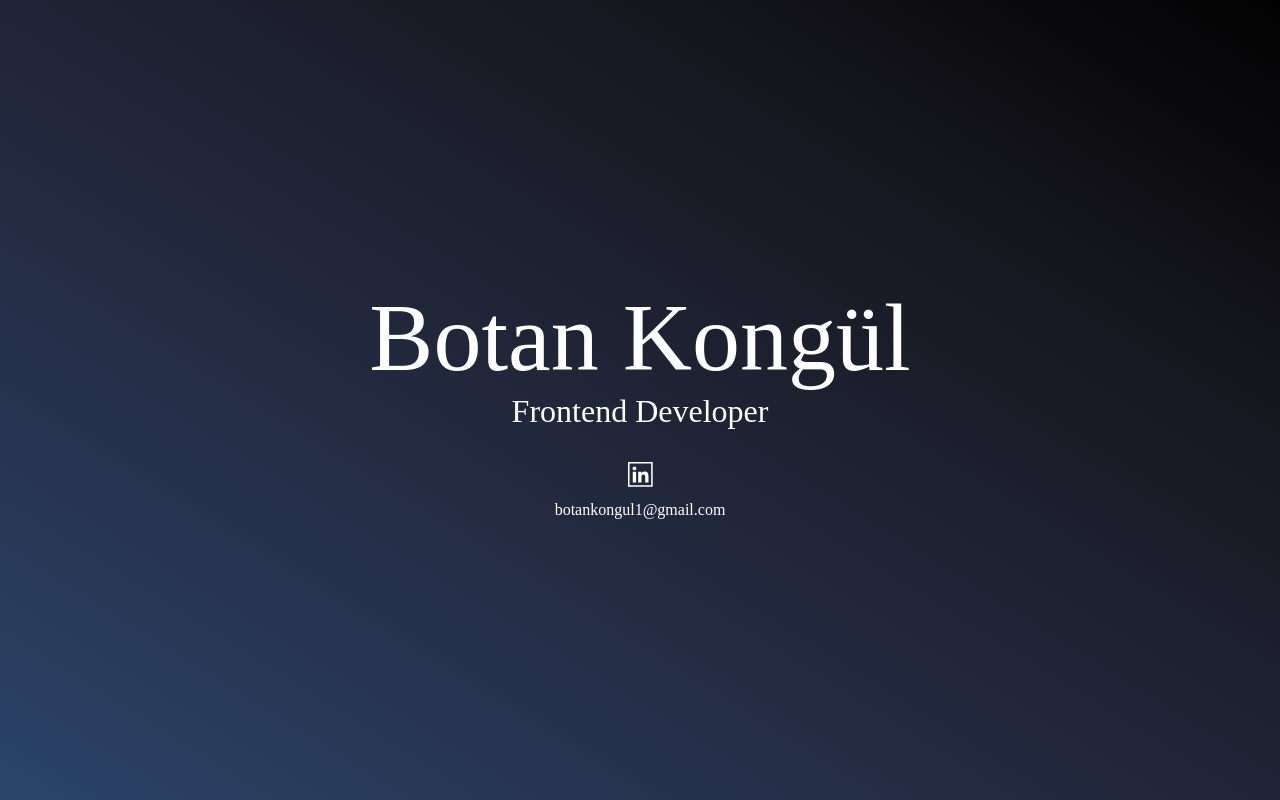
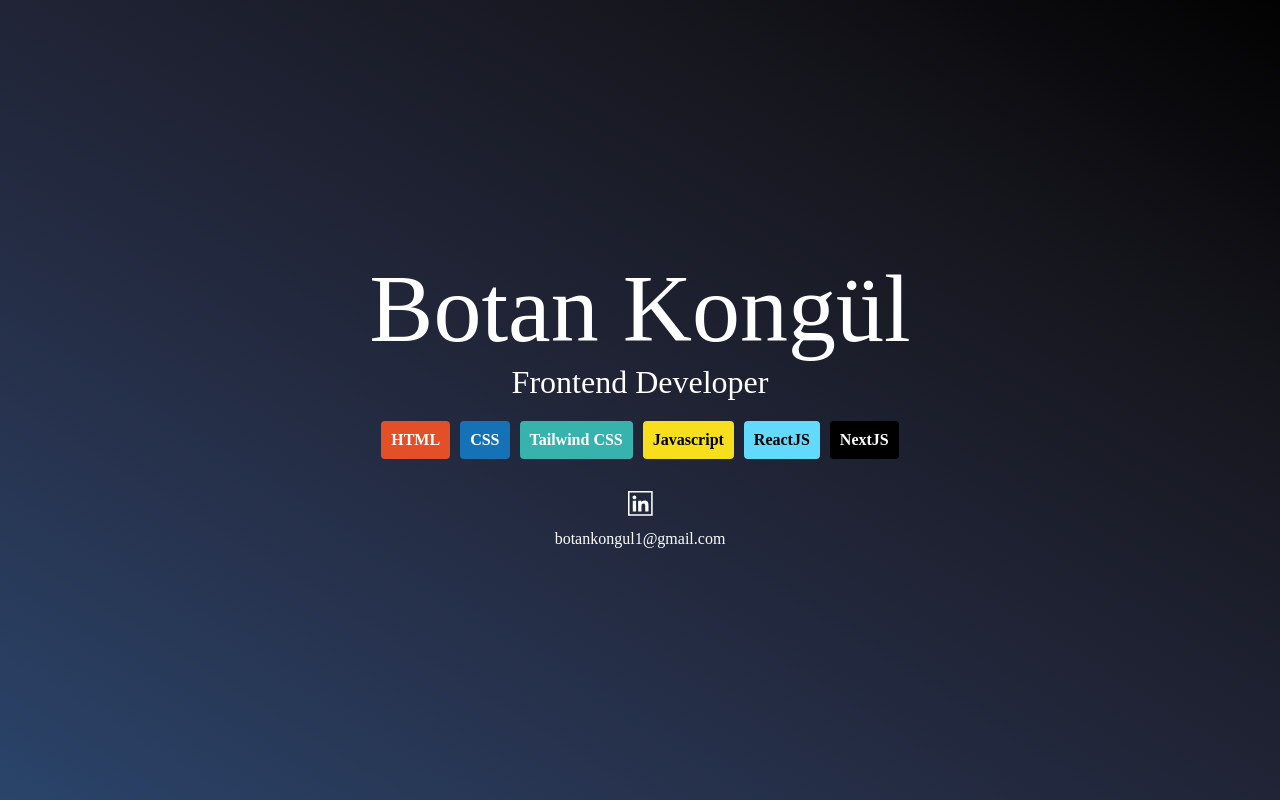
Before and after one commit to Botan-Kongul/website, a plain HTML site: page index.html in a window 1280 px wide. Drawn offline with Linux system fonts and the light colour scheme.

Commit message:
skill set area created

```diff
--- a/index.html
+++ b/index.html
@@ -14,6 +14,15 @@
         <div class="header">
             <div class="name">Botan Kongül</div>
             <div class="title">Frontend Developer</div>
+            <div class="tech-skills">
+                <span>HTML</span>
+                <span>CSS</span>
+                <span>Tailwind CSS</span>
+                <span>Javascript</span>
+                <span>ReactJS</span>
+                <span>NextJS</span>
+
+            </div>
         </div>
 
         <div class="footer">
--- a/stlye.css
+++ b/stlye.css
@@ -49,8 +49,50 @@
     color: white;
 }
 
+.tech-skills{
+    display: flex;
+    flex-direction: row;
+    flex-wrap: wrap;
+    justify-content: center;
+    align-items: center;
+    margin-top: 20px;
+    gap:10px;
+}
+
+.tech-skills span{
+    padding:10px;
+    font-weight: bold;
+    border-radius:4px;
+}
+
+
+
+.tech-skills span:nth-child(1){
+   background-color: #E34F26;
+}
+.tech-skills span:nth-child(2){
+    background-color: #1572B6;
+ }
+
+ .tech-skills span:nth-child(3){
+    background-color: #38B2AC;
+
+ }
+ .tech-skills span:nth-child(4){
+    background-color: #F7DF1E;
+    color:black;
+ }
+
+ .tech-skills span:nth-child(5){
+    background-color: #61DAFB;
+    color:black;
+ }
+
+.tech-skills span:nth-child(6){
+    background-color: #000000;
+}
+
 @media only screen and (max-width: 600px) {
-    /* Modify the CSS for screens smaller than 600px */
     .name {
       font-size: 3em;
     }
```
